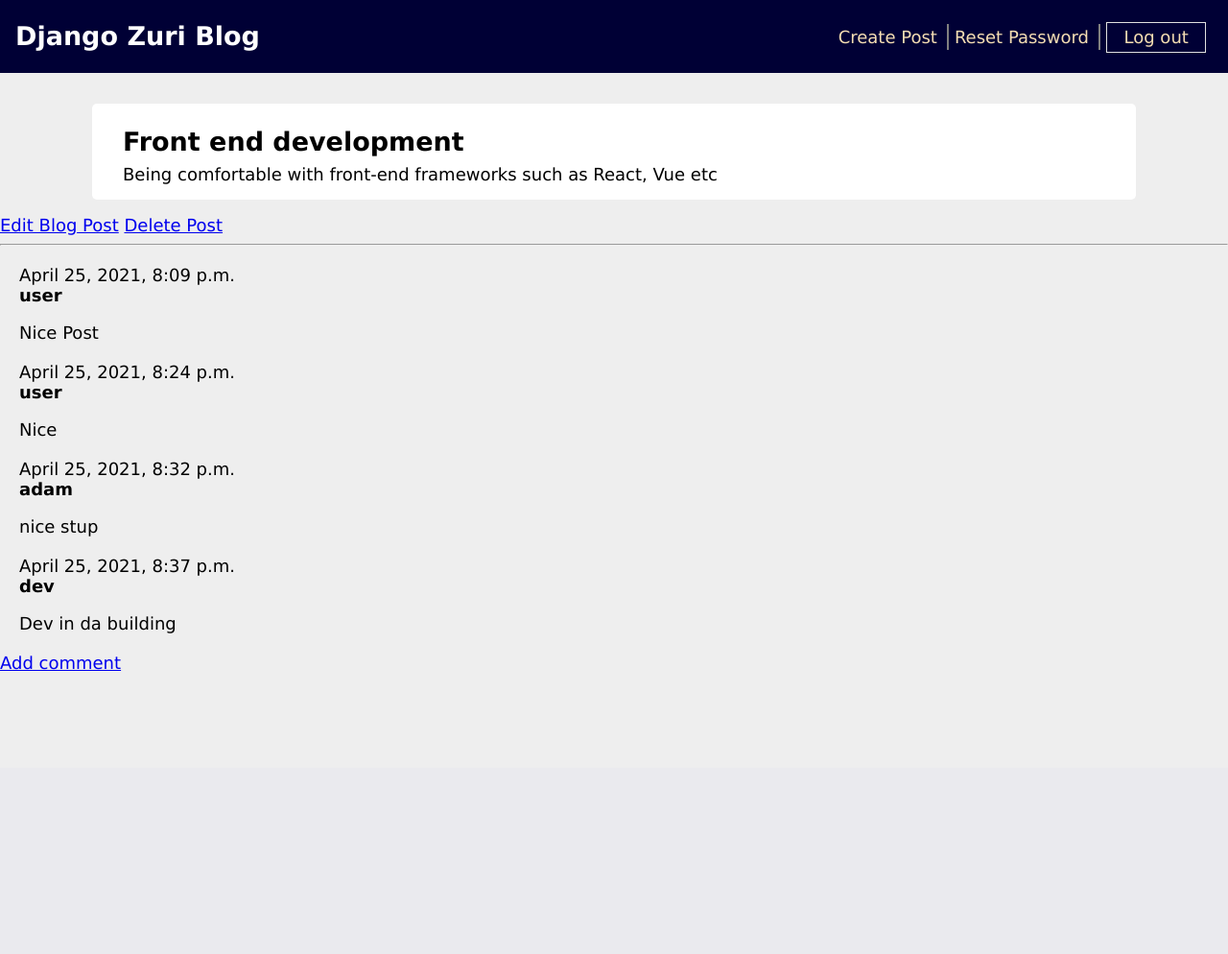
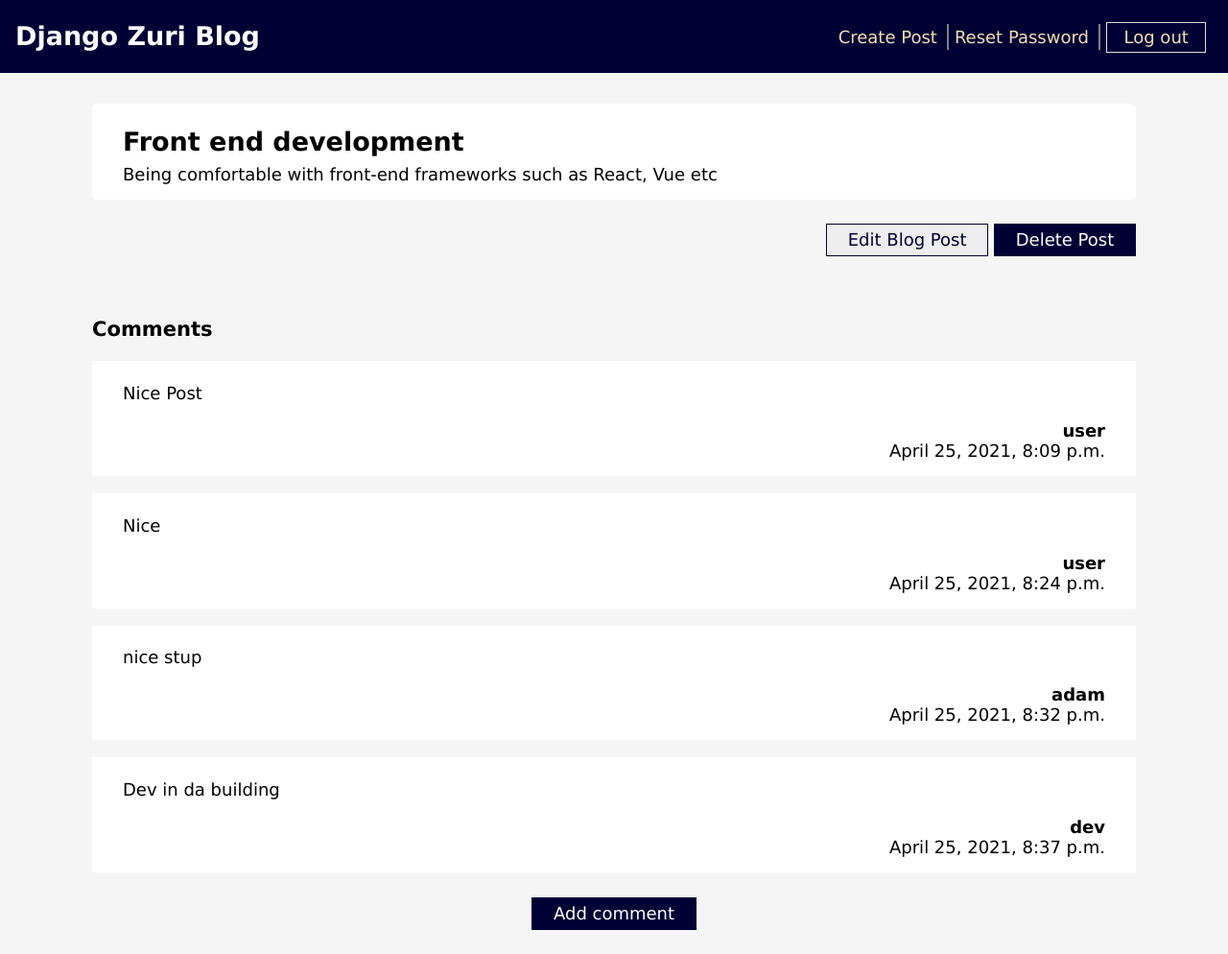
Before and after one commit to o4codes/Zuri-Blog, a Django app: page /post/2/ in a window 1280 px wide. Shown: the whole page at 96% size. Before the commit the page ends 699 px from the top, so only its background shows below. Run offline with Django 3.2, Linux system fonts and the light colour scheme; a user stored in the database is signed in; data comes from the database, SQL or seed files in the repository; both versions use the stored data as it was after the commit.

Commit message:
UI redesign for post details

```diff
--- a/static/css/base.css
+++ b/static/css/base.css
@@ -1,7 +1,7 @@
 body {
     font-family: 'Lucida Sans', 'Lucida Sans Regular', 'Lucida Grande', 'Lucida Sans Unicode', Geneva, Verdana, sans-serif;
     font-size: 18px;
-    background-color: #eeeeee;
+    background-color: #f5f5f5;
     margin: 0;
 }
 
@@ -58,7 +58,6 @@ body>div>h1 {
     margin-right: 6px;
 }
 .post-entry {
-    margin-bottom: 3rem;
     background-color: white;
     border-radius: 5px;
     margin: 1rem 6rem;
@@ -95,8 +94,58 @@ body>div>h1 {
     text-decoration: underline;
 }
 
+.post-action {
+    text-align: end;
+    margin: 1rem 6rem;
+    padding: 1rem 0;
+}
+
+.post-action a:first-of-type,
+.post-action a:last-of-type:hover {
+    border: 1px solid #000035;
+    padding: 0.5% 2%;
+    text-decoration: none;
+    color: #000035;
+    background-color: #eeeeee;
+
+}
+.post-action a:last-of-type,
+.post-action a:first-of-type:hover {
+    border: 1px solid #000035;
+    padding: 0.5% 2%;
+    text-decoration: none;
+    color: white;
+    background-color: #000035;
+}
+
+.comments {
+    margin: 1rem 6rem;
+    padding: 1rem 0;
+}
+
+.comments>div:last-of-type {
+    text-align: center;
+    margin-top: 2rem;
+}
+
+.comments-action {
+    border: 1px solid #000035;
+    padding: 0.5% 2%;
+    text-decoration: none;
+    color: white;
+    background-color: #000035;
+}
+
 .comment {
-    margin: 20px 0px 20px 20px;
+    text-align: end;
+    background-color: white;
+    margin-bottom: 1em;
+    padding:0 2rem;
+    padding-bottom: 1rem;
+    padding-top: 0.3rem;
+}
+.comment div:first-of-type {
+    text-align: start;
 }
 
 .outline-btn {
@@ -104,3 +153,7 @@ body>div>h1 {
     padding: 0.5% 2%;
 
 }
+
+.forms {
+    padding: 1.5rem 3rem;
+}
--- a/templates/comment_new.html
+++ b/templates/comment_new.html
@@ -1,7 +1,7 @@
 {% extends 'base.html' %}
 
 {% block content %}
-    <h1>New comment</h1>
+    <h3>New comment</h3>
     <form method="POST" class="post-form">{% csrf_token %}
         {{ form.as_p }}
         <button type="submit" class="save btn btn-default">Send</button>
--- a/templates/post_detail.html
+++ b/templates/post_detail.html
@@ -6,25 +6,29 @@
         <p>{{post.body}}</p>
     </div>
     {% if request.user == post.author %}
+    <div class = "post-action">
         <a href="{% url 'post_edit' post.pk %}">Edit Blog Post</a>
         <a href="{% url 'post_delete' post.pk %}">Delete Post</a>
+    </div>
+
     {% endif %}
 
-    <hr>
+    <div class="comments">
+        <h3>Comments</h3>
         {% for comment in post.comments.all %}
             <div class="comment">
-            <div class="date">{{ comment.created_date }}</div>
+                <div><p>{{ comment.body }}</p></div>
                 <strong>{{ comment.name }}</strong>
-            <p>{{ comment.body|linebreaks }}</p>
+                <div>{{ comment.created_date }}</div>
             </div>
         {% empty %}
             <p>No comments here yet :(</p>
         {% endfor %}
         {% if request.user.is_authenticated%}
-        <a class="btn btn-default" href="{% url 'add_comment_to_post' pk=post.pk %}">Add comment</a>
+            <div><a class = "comments-action" href="{% url 'add_comment_to_post' pk=post.pk %}">Add comment</a></div>
         {% else %}
-        <a class="btn btn-default" href="{% url 'login'%}">Login to comment</a>
-
+            <div><a class = "comments-action" href="{% url 'login'%}">Login to comment</a></div>
         {% endif %}
+    </div>
 
 {% endblock %}
```
Also changed, not shown: templates/post_new.html (+7 -5 lines), db.sqlite3. Lines whose indentation alone changed are shown as unchanged.
